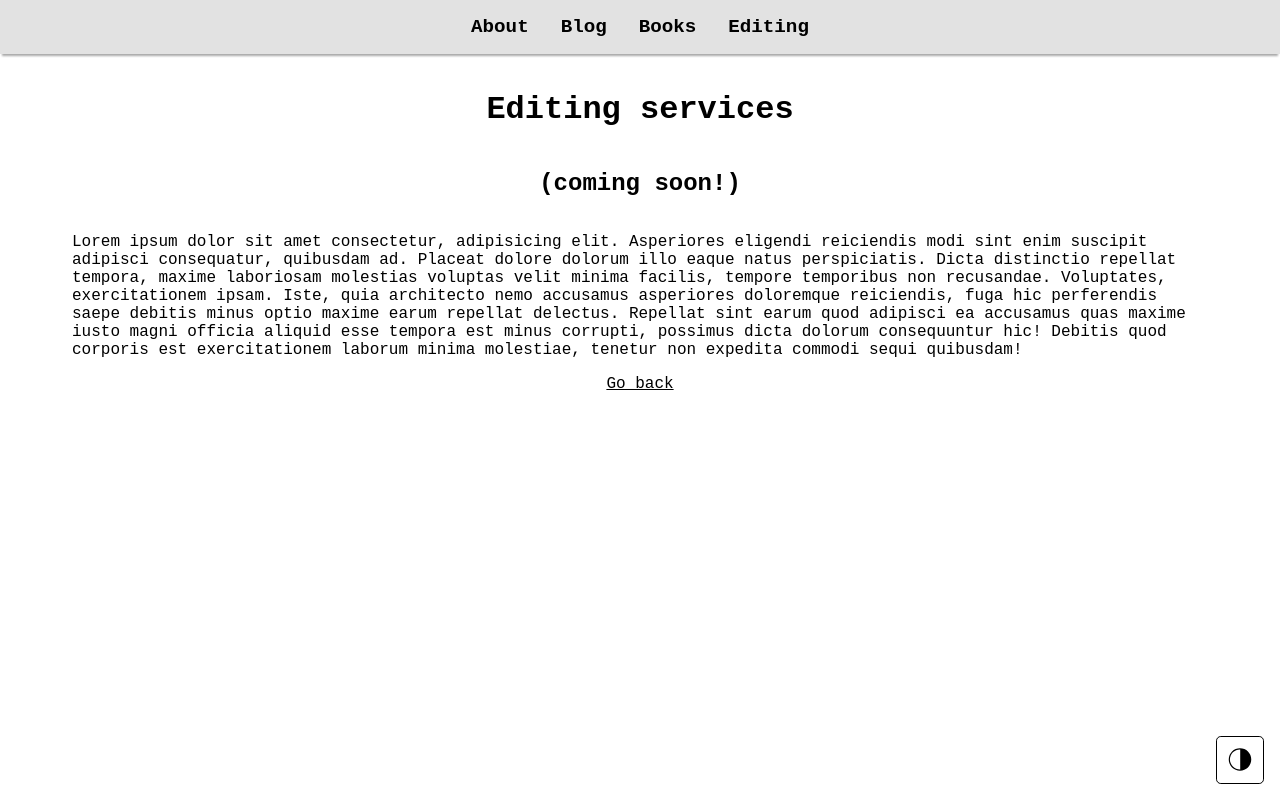
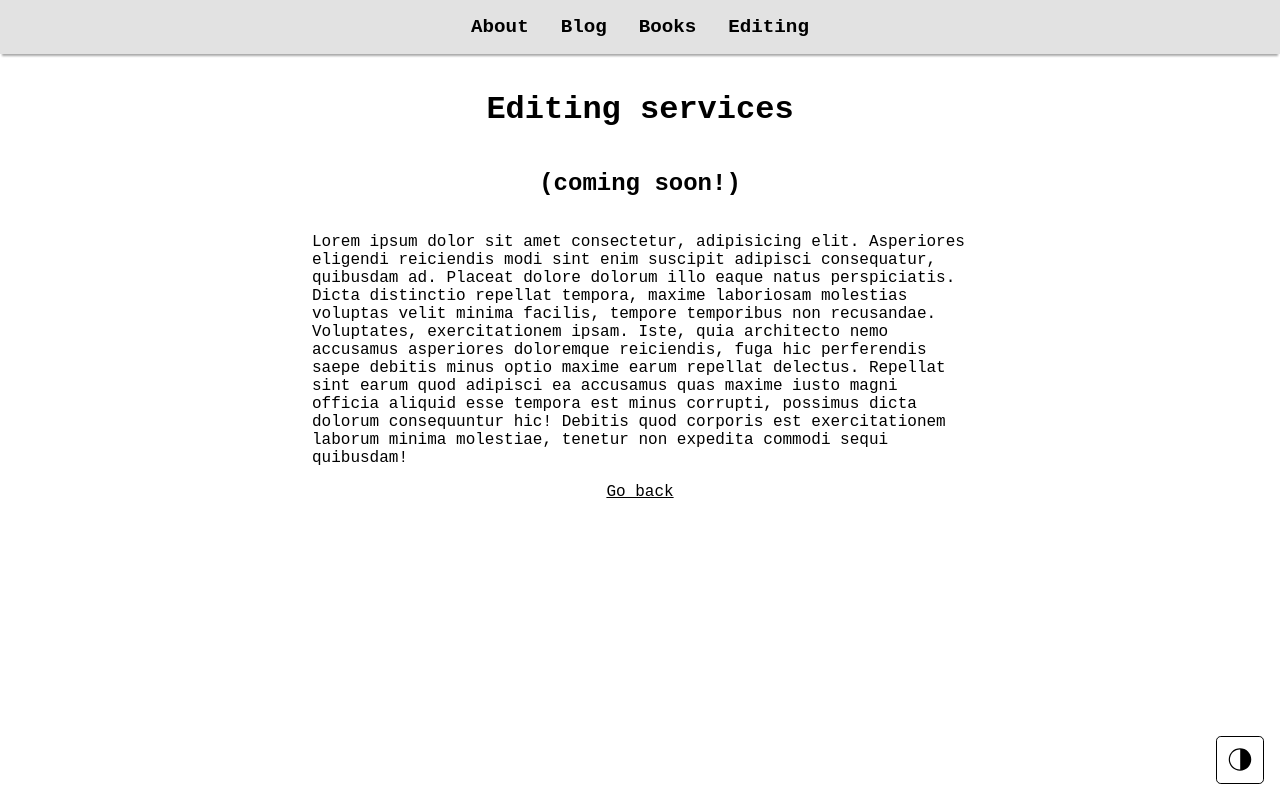
Before and after one commit to tomasnyberg/maxkopra.com, a Next.js app: page /editing in a window 1280 px wide. Shown: the top 800 px of the page. Built offline with nearby package versions, Linux system fonts and the light colour scheme.

Commit message:
make text slightly more crammed together on larger screens

```diff
--- a/styles/Layout.module.css
+++ b/styles/Layout.module.css
@@ -17,7 +17,8 @@
 }
 
 .main {
-  margin: 3rem;
+  margin-left: 18rem;
+  margin-right: 18rem;
   margin-top: 0;
   min-height: 100vh;
   padding: 1rem 1.5rem;
@@ -27,6 +28,14 @@
   align-items: center;
   /* slow transition */
   transition: .25s;
+}
+
+/* Make margin smaller on medium sized screens */
+@media (max-width: 1200px) {
+  .main {
+    margin-left: 6rem;
+    margin-right: 6rem;
+  }
 }
 
 @media (max-width: 768px) {
```
